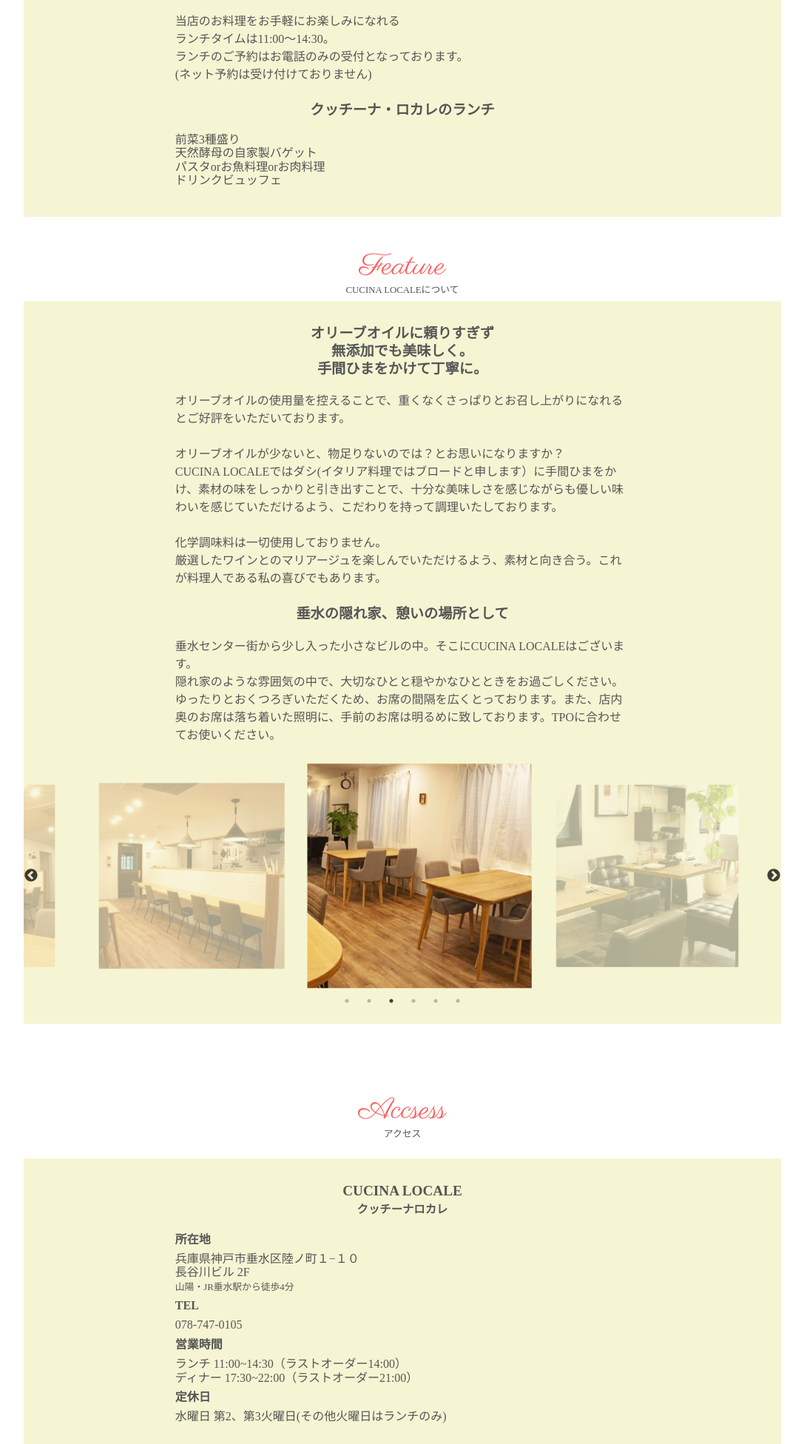
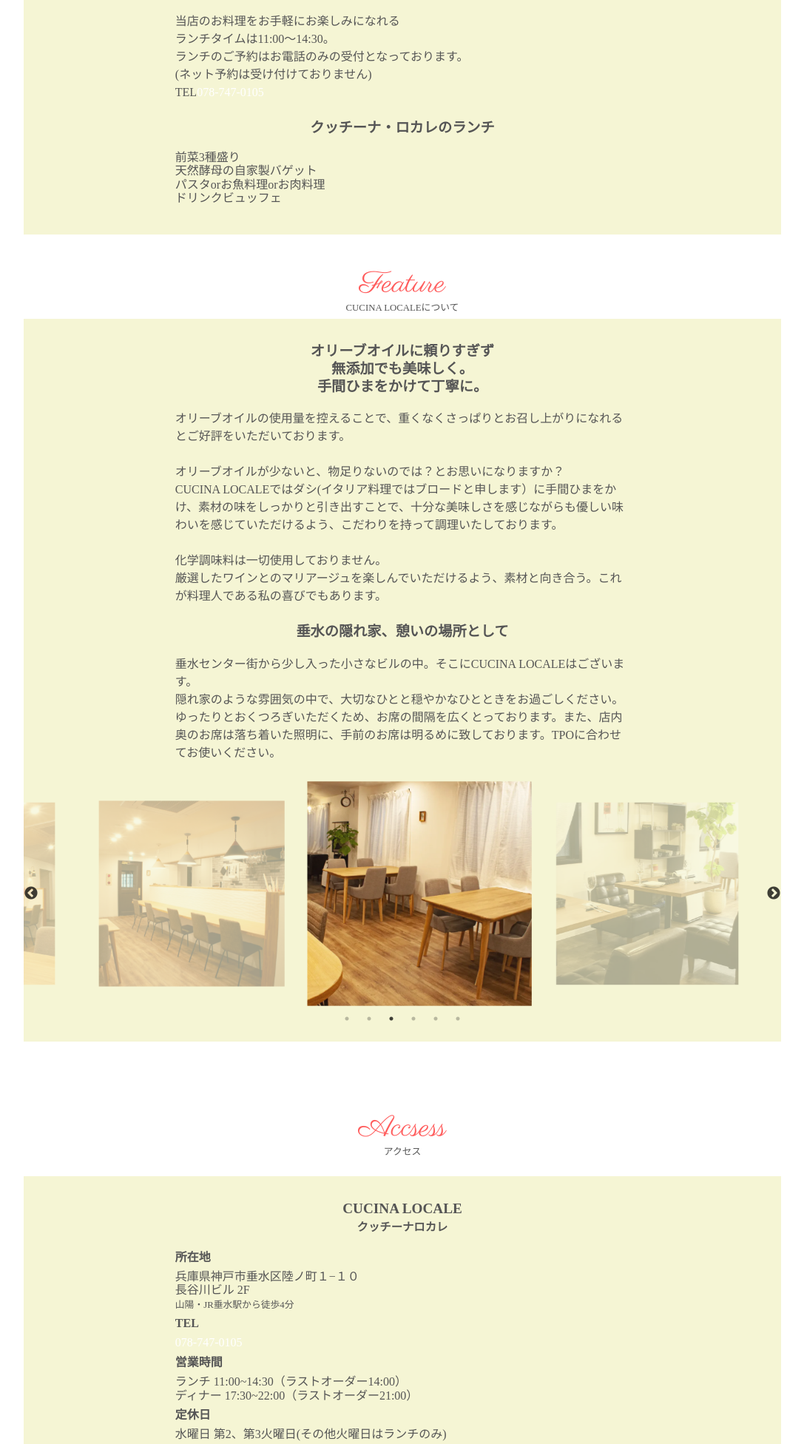
Before and after one commit to bakabo2st/cucinalocale, a plain HTML site: page index.html in a window 1280 px wide. Shown: the part 3029-4981 px from the top of the page at 74% size, without its empty margins (96-1183 px from the left). Drawn offline with nearby package versions, Linux system fonts and the light colour scheme.

Commit message:
Update index.html

```diff
--- a/index.html
+++ b/index.html
@@ -309,7 +309,8 @@
             <p class="letterBody fadeUpTrigger">
               当店のお料理をお手軽にお楽しみになれる<br>ランチタイムは11:00～14:30。<br>
               ランチのご予約はお電話のみの受付となっております。<br>
-              (ネット予約は受け付けておりません)
+              (ネット予約は受け付けておりません)<br>
+              TEL<a href="tel:0787470105">078-747-0105</a>
             </p>
             <h3 class="headingSub fadeUpTrigger">
               クッチーナ・ロカレのランチ
@@ -386,7 +387,7 @@
               </dd>
               <dt class="access">TEL</dt>
               <dd>
-                078-747-0105
+                <a href="tel:0787470105">078-747-0105</a>
               </dd>
               <dt class="access">
                 営業時間
@@ -427,7 +428,7 @@
                 兵庫県神戸市垂水区陸ノ町１−１０<br>
                 長谷川ビル 2F<br>
               </p>
-              <p>TEL 078-747-0105</p>
+              <p>TEL <a href="tel:0787470105">078-747-0105</a></p>
               <p>
                 営業時間<br>
                 ランチ 11:00~14:30（ラストオーダー14:00）<br>
```
